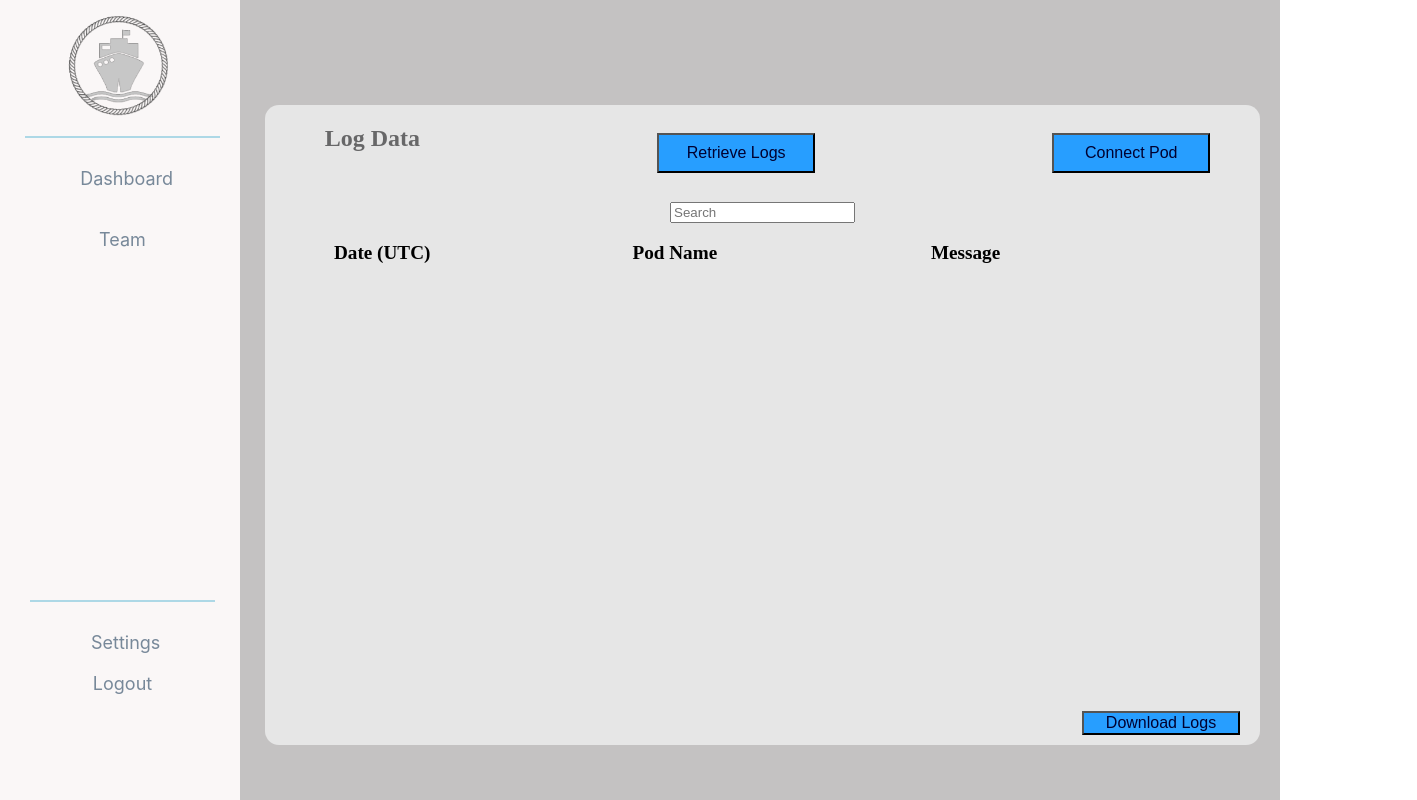
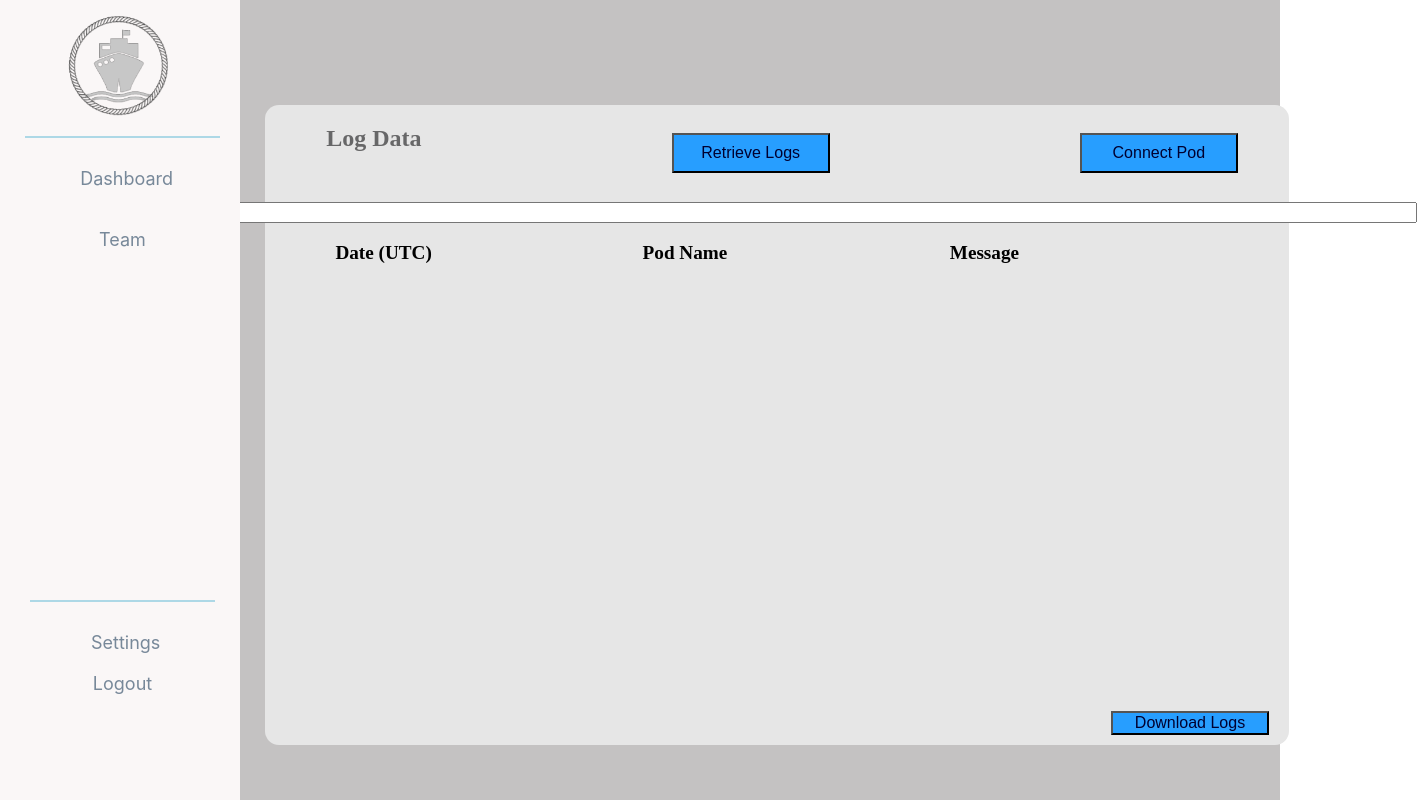
Before and after one commit to oslabs-beta/logkaptain, a React (Vite) app: page /team in a window 1280 px wide. Shown: the whole page, 1417 px wide, since content can reach past the window. Built offline with nearby package versions, Linux system fonts and the light colour scheme.

Commit message:
prepering from heroku

```diff
--- a/client/components/Auth/Login.jsx
+++ b/client/components/Auth/Login.jsx
@@ -31,7 +31,7 @@ export const Login = () => {
   //function to handle submit for the post request
   const handleSubmit = async (e) => {
     e.preventDefault()
-    // const response = await fetch(`http://localhost:${process.env.PORT}/user/login`, {
+    //const response = await fetch(`http://localhost:3000/user/login`, {
     const response = await fetch(`https://log-kaptain-d63e4fff3d60.herokuapp.com/user/login`, {
 
       method: 'POST',
--- a/client/components/Auth/SignUp.jsx
+++ b/client/components/Auth/SignUp.jsx
@@ -34,7 +34,7 @@ export const SignUp = () => {
   //function to handle submit
   const handleSubmit = async (e) => {
     e.preventDefault()
-    // const response = await fetch(`http://localhost:${process.env.PORT}/user/signup`, {
+    //const response = await fetch(`http://localhost:3000/user/signup`, {
     const response = await fetch(`https://log-kaptain-d63e4fff3d60.herokuapp.com/user/signup`, {
       method: 'POST',
       headers: { 'Content-Type': 'application/json' },
--- a/client/components/Dash/LogCard.jsx
+++ b/client/components/Dash/LogCard.jsx
@@ -17,7 +17,7 @@ const gatherLogs = async () => { // NEED TO ADD USE EFFECT TO AVOID CONSTANT CAL
   setLogs([])
   const logTableComponents = []; // TRANSFER THIS TO STATE
   try {
-    // const response = await fetch(`http://localhost:${process.env.PORT}/api/logs`, {
+    //const response = await fetch(`http://localhost:3000/api/logs`, {
     const response = await fetch(`https://log-kaptain-d63e4fff3d60.herokuapp.com/api/logs`, {
       headers: { 'Content-Type': 'application/json' },
     });
@@ -57,7 +57,7 @@ const gatherLogs = async () => { // NEED TO ADD USE EFFECT TO AVOID CONSTANT CAL
         {/* <button className="connectpod" onClick={gatherLogs}>Retrieve Logs</button>
         <button className="connectpod" id='retrievelogs'>Connect Pod</button>      */}
       </div>
-      <div classname="searchbar">
+      <div className="searchbar">
         <SearchBar />
       </div>
       {/* <LogTable /> */}
--- a/client/components/Dash/SearchBar.jsx
+++ b/client/components/Dash/SearchBar.jsx
@@ -15,7 +15,7 @@ const SearchBar = () => {
     //   <button type="submit">Search</button>
     //   <input type="text" name="q" placeholder="Search..."></input>
     // </form>
-    <input classname="searchbar" type = "search" placeholder="Search" onChange={handleInput} value={searchInput} />
+    <input className="searchbar" type = "search" placeholder="Search" onChange={handleInput} value={searchInput} />
 
   );
 };
```
Also changed, not shown: 5 other files (tests, documents, lock files or other folders).
